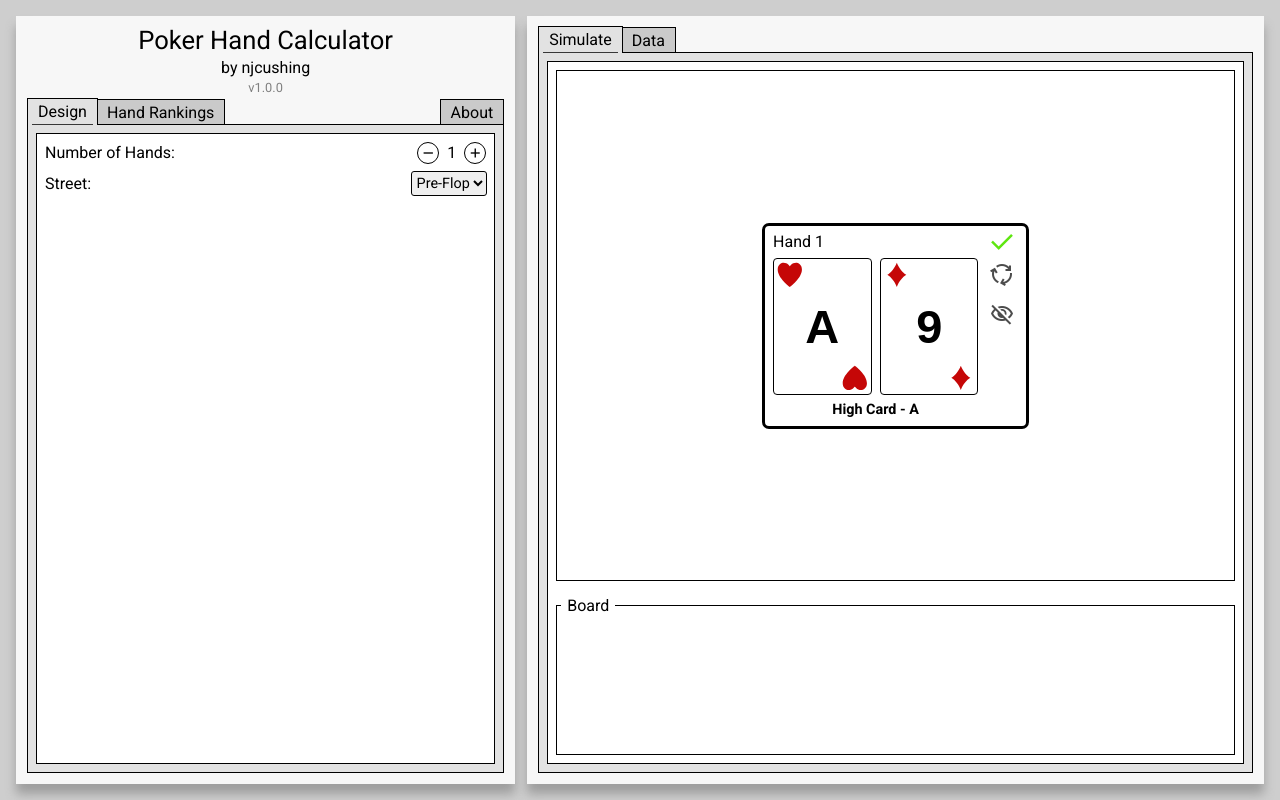
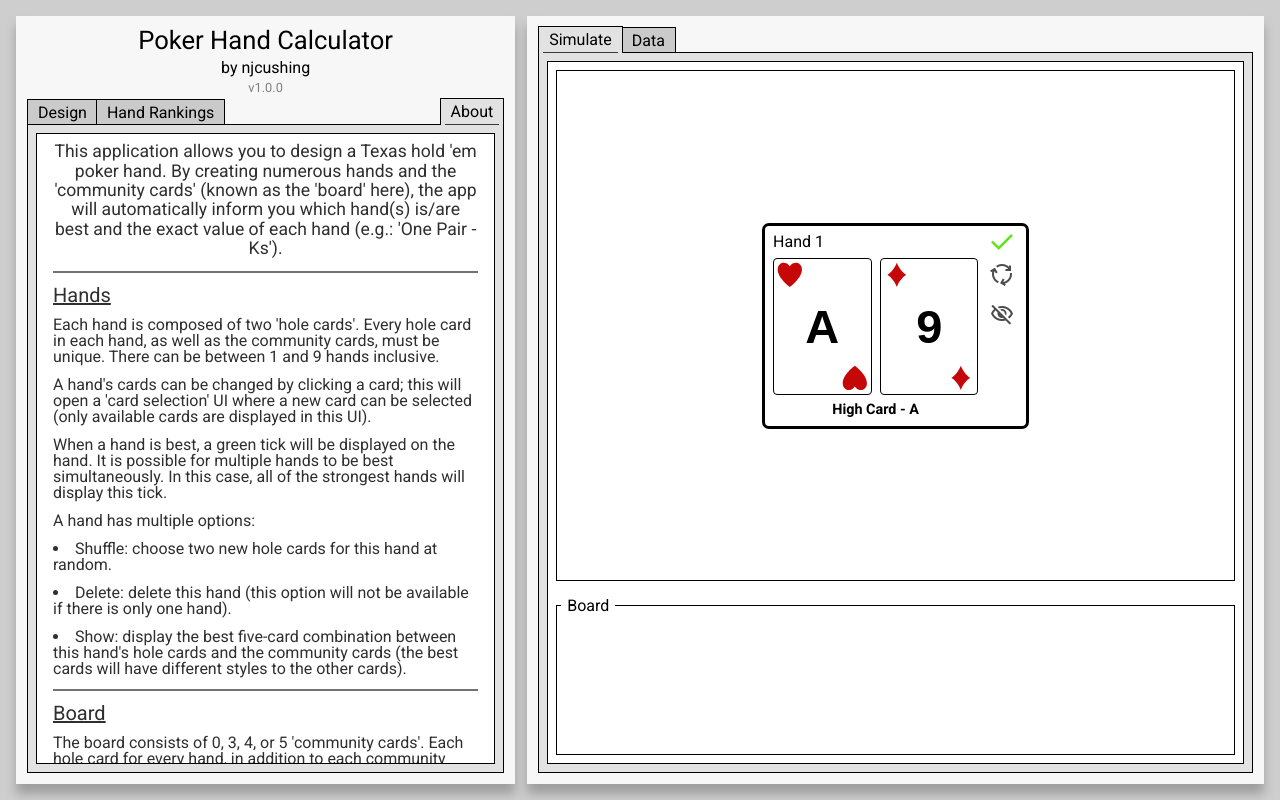
Before and after one commit to njcushing/poker-hand-calculator, a React (Vite) app: page / in a window 1280 px wide. Built offline with nearby package versions, Linux system fonts and the light colour scheme.

Commit message:
Open to 'About' tab by default on page load

```diff
--- a/src/pages/PokerHandCalculator/index.tsx
+++ b/src/pages/PokerHandCalculator/index.tsx
@@ -354,6 +354,7 @@ export function PokerHandCalculator() {
                             },
                             about: { name: "About", content: <About />, position: "right" },
                         }}
+                        selectedTabName="about"
                     />
                 </div>
                 <div className={styles["right-panel"]}>
```
